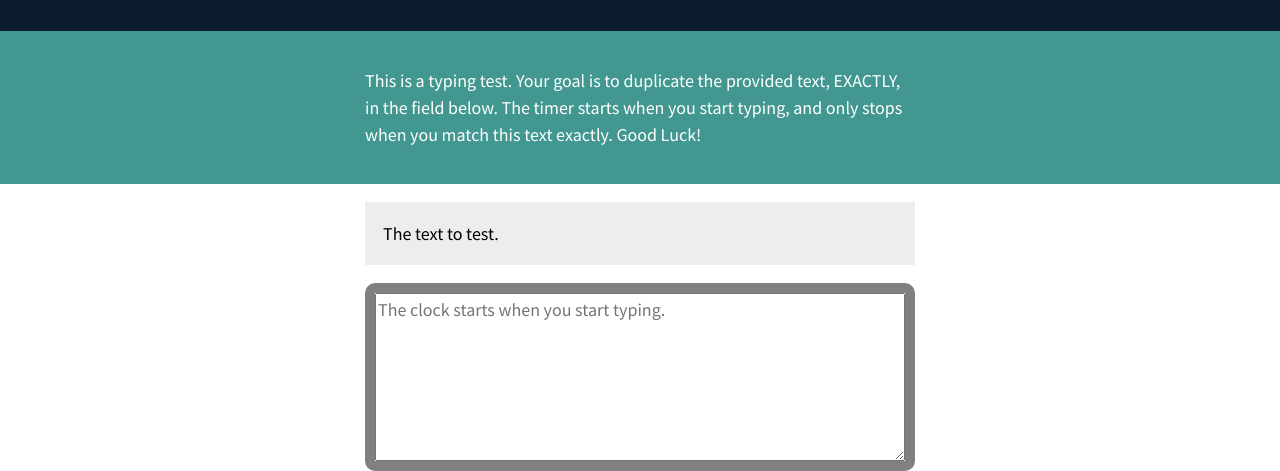
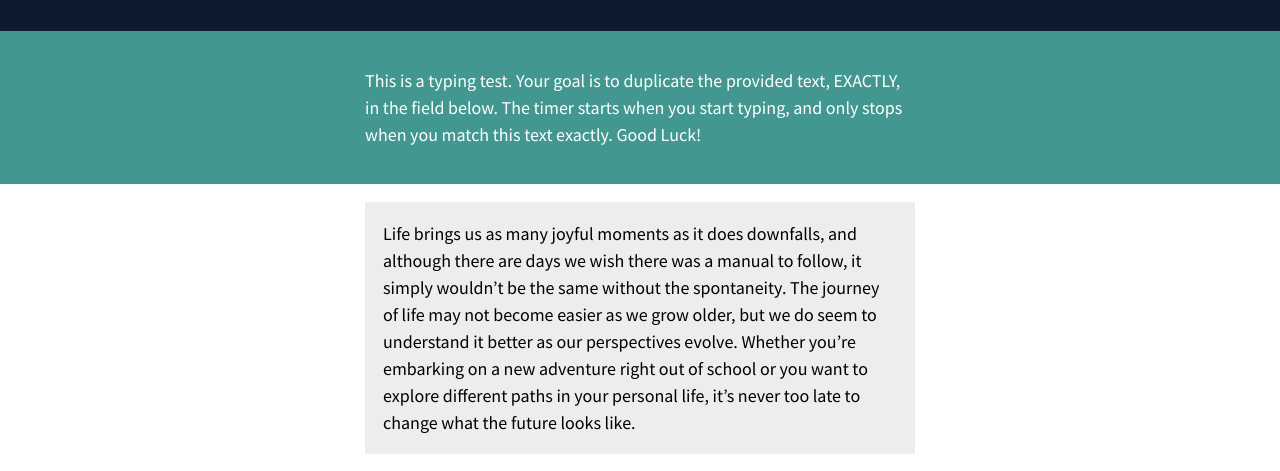
Before and after one commit to avinash273/TypingSpeedTest, a plain HTML site: page index.html in a window 1280 px wide. Shown: the part 107-578 px from the top of the page. Drawn offline with Linux system fonts and the light colour scheme.

Commit message:
Final commit

```diff
--- a/index.html
+++ b/index.html
@@ -20,7 +20,7 @@
         </article><!-- .intro -->
         <section class="test-area">
             <div id="origin-text">
-                <p>The text to test.</p>
+                <p>Life brings us as many joyful moments as it does downfalls, and although there are days we wish there was a manual to follow, it simply wouldn’t be the same without the spontaneity. The journey of life may not become easier as we grow older, but we do seem to understand it better as our perspectives evolve. Whether you’re embarking on a new adventure right out of school or you want to explore different paths in your personal life, it’s never too late to change what the future looks like.</p>
             </div><!-- #origin-text -->
 
             <div class="test-wrapper">
```
